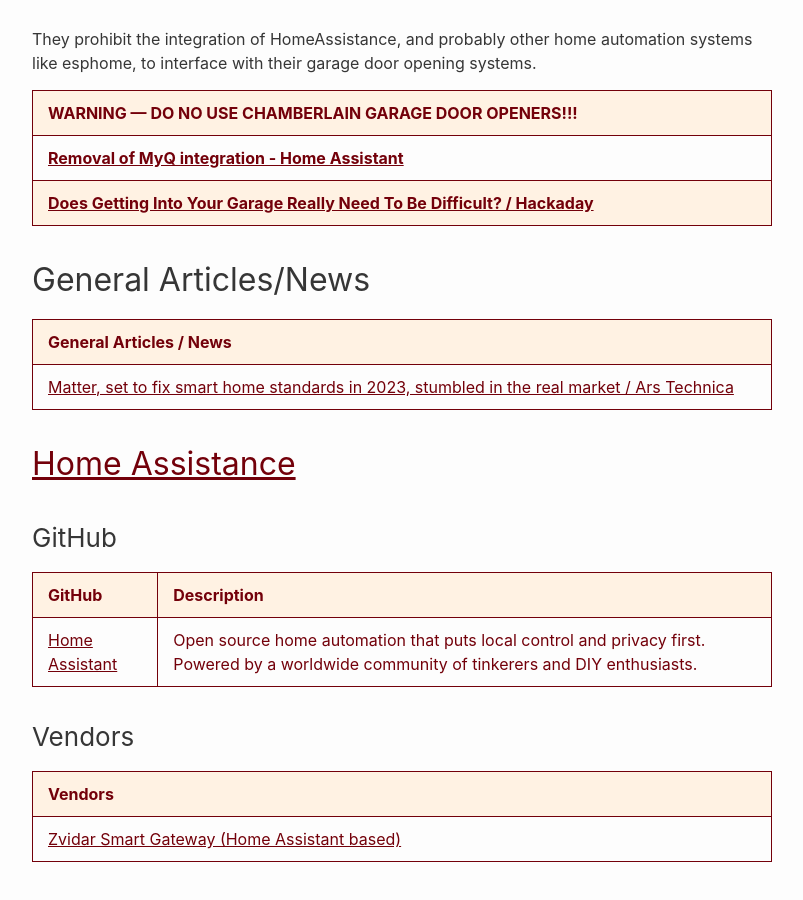
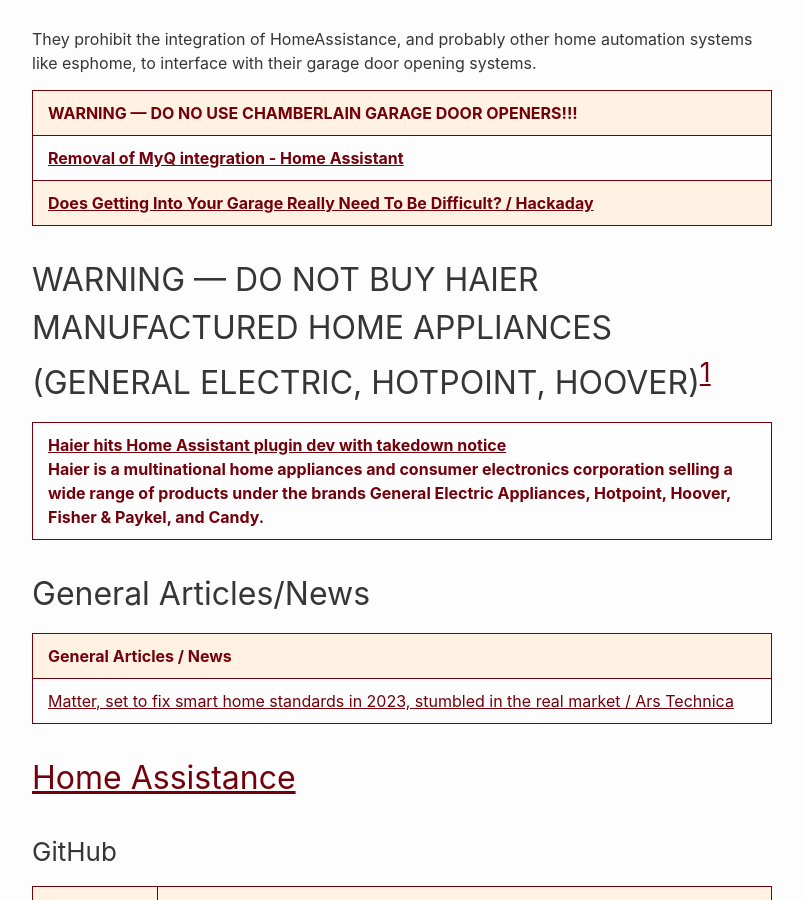
Before and after one commit to RalphHightower/RalphHightower, a Jekyll site: the page built from Home/HomeAutomation.md, in a window 1280 px wide and 900 px high, scrolled down 1749 px. Shown: the whole window, without its empty margins (238-1041 px from the left). Built offline with Jekyll 4.4.1, drawn with Linux system fonts in a browser that asks for light colours; our own code applies the rules of GitHub Pages for plain Markdown files; some of the changed text lies outside the part shown.

Commit message:
[docs](doc): HomeAutomation(extended description)

```diff
--- a/Home/HomeAutomation.md
+++ b/Home/HomeAutomation.md
@@ -10,6 +10,12 @@ They prohibit the integration of HomeAssistance, and probably other home automat
 |---|
 | **[Removal of MyQ integration - Home Assistant](https://www.home-assistant.io/blog/2023/11/06/removal-of-myq-integration/ )** |
 | **[Does Getting Into Your Garage Really Need To Be Difficult? / Hackaday](https://hackaday.com/2023/11/09/does-getting-into-your-garage-really-need-to-be-difficult/ )** |
+
+## WARNING — DO NOT BUY HAIER MANUFACTURED HOME APPLIANCES (GENERAL ELECTRIC, HOTPOINT, HOOVER)[^11]
+
+[^11]: **Fisher & Paykel, and Candy are brands that I have never heard of.**
+
+| **[Haier hits Home Assistant plugin dev with takedown notice](https://www.bleepingcomputer.com/news/security/haier-hits-home-assistant-plugin-dev-with-takedown-notice/ )**<br />**Haier is a multinational home appliances and consumer electronics corporation selling a wide range of products under the brands General Electric Appliances, Hotpoint, Hoover, Fisher & Paykel, and Candy.** |
 
 ## General Articles/News
 
```
